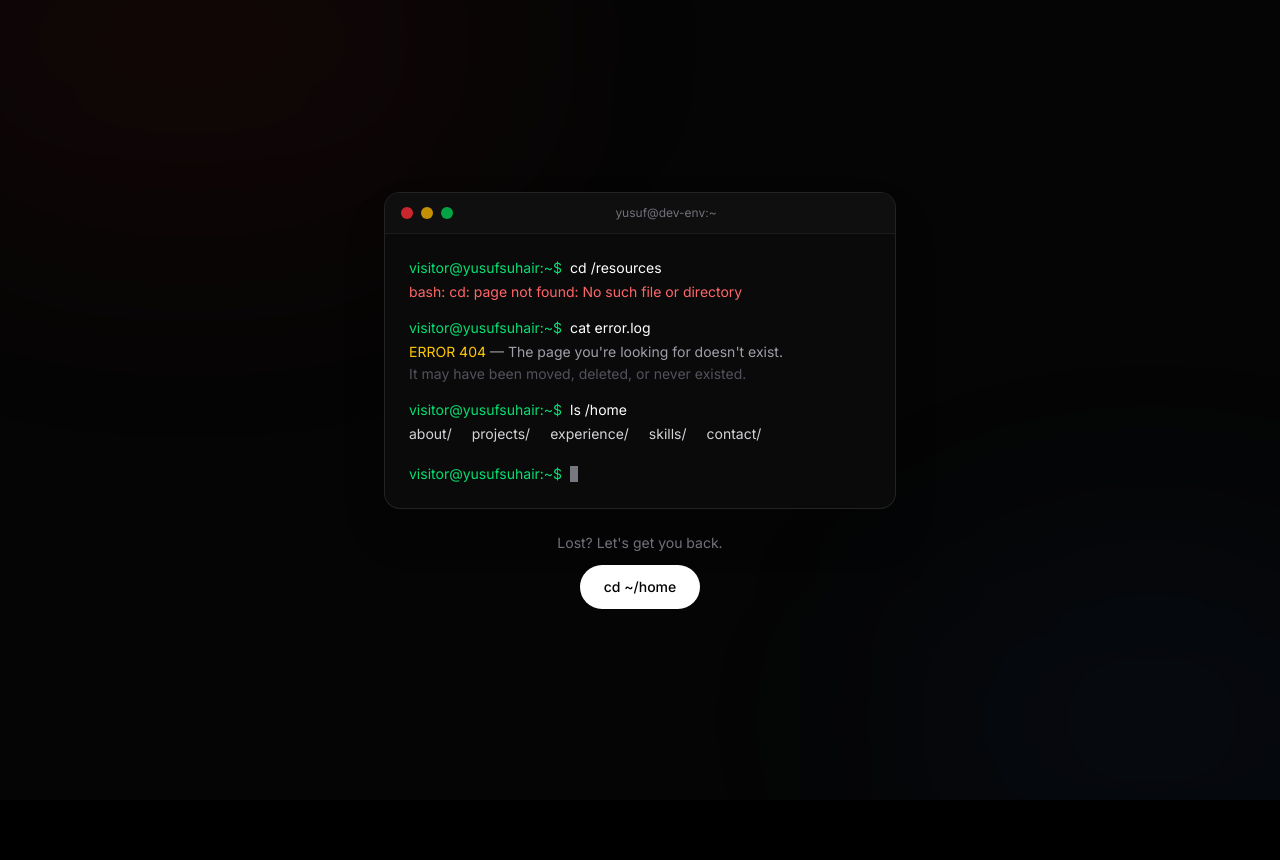
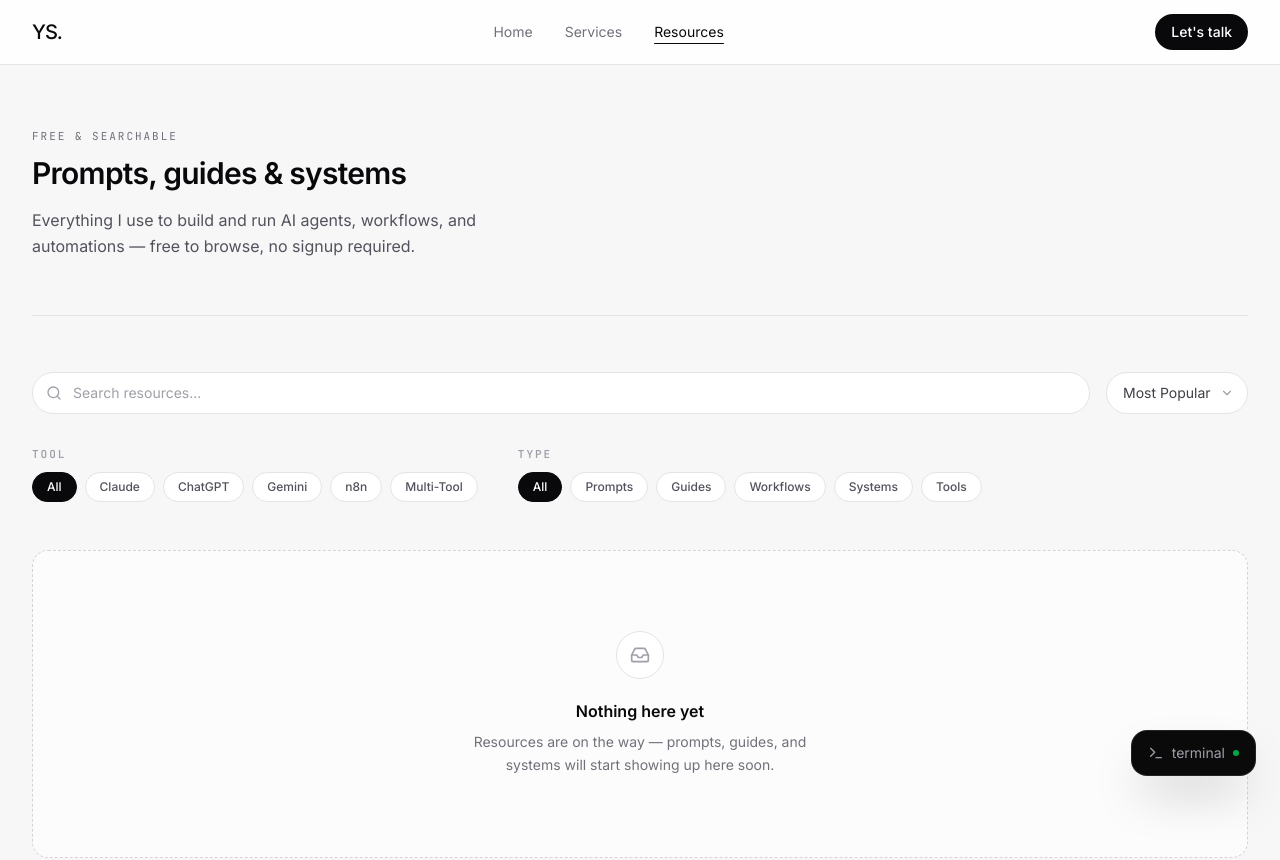
Before and after one commit to yusufsuhair/yusufsuhair-web, a Next.js app: page /resources in a window 1280 px wide. Before the commit this address had no page. Shown: the top 860 px of the page. Before the commit the page ends 800 px from the top, so only its background shows below. Built offline with nearby package versions, Linux system fonts and the light colour scheme.

Commit message:
feat: add resources page and fix YouTube video entry
Add empty-state resources page (search, sort, tool/type filters) modeled on
mavgpt.ai/resources, wire into nav. Replace stale YouTube video id/title with
the correct Macbook video.

```diff
--- /dev/null
+++ b/app/resources/page.tsx
@@ -0,0 +1,31 @@
+"use client";
+
+import BackToTop from "@/components/BackToTop";
+import LoadingScreen from "@/components/LoadingScreen";
+import Navbar from "@/components/Navbar";
+import ResourcesWidget from "@/components/ResourcesWidget";
+import TerminalModal from "@/components/TerminalModal";
+
+export default function Resources() {
+  return (
+    <div
+      className="min-h-screen bg-[#f7f7f8] text-zinc-700 antialiased selection:bg-zinc-900 selection:text-white"
+      style={{ fontFamily: "var(--font-inter), sans-serif", colorScheme: "light" }}
+    >
+      <Navbar theme="light" />
+
+      <LoadingScreen theme="light" />
+      <BackToTop theme="light" />
+      <TerminalModal />
+      <main className="relative pt-32">
+        <ResourcesWidget />
+
+        <footer className="border-t border-zinc-200 py-8 text-center">
+          <p className="font-mono text-xs uppercase tracking-widest text-zinc-500">
+            © {new Date().getFullYear()} Yusuf Suhair. All rights reserved.
+          </p>
+        </footer>
+      </main>
+    </div>
+  );
+}
--- a/components/Navbar.tsx
+++ b/components/Navbar.tsx
@@ -8,6 +8,7 @@ import { motion, AnimatePresence } from "framer-motion";
 const navLinks = [
   { href: "/", label: "Home" },
   { href: "/services", label: "Services" },
+  { href: "/resources", label: "Resources" },
 ];
 
 interface NavbarProps {
--- /dev/null
+++ b/components/ResourcesWidget.tsx
@@ -0,0 +1,141 @@
+"use client";
+
+import { useState } from "react";
+import { motion } from "framer-motion";
+import { Search, ChevronDown, Inbox } from "lucide-react";
+
+const mono = { fontFamily: "var(--font-jetbrains-mono), monospace" };
+
+const toolFilters = ["All", "Claude", "ChatGPT", "Gemini", "n8n", "Multi-Tool"] as const;
+const typeFilters = ["All", "Prompts", "Guides", "Workflows", "Systems", "Tools"] as const;
+const sortOptions = ["Most Popular", "Newest first", "A–Z"] as const;
+
+const FilterGroup = ({
+  label,
+  options,
+  active,
+  onSelect,
+}: {
+  label: string;
+  options: readonly string[];
+  active: string;
+  onSelect: (value: string) => void;
+}) => (
+  <div>
+    <span
+      className="block text-[11px] font-semibold uppercase tracking-[0.18em] text-zinc-400 mb-2.5"
+      style={mono}
+    >
+      {label}
+    </span>
+    <div className="flex flex-wrap gap-2">
+      {options.map((option) => {
+        const isActive = option === active;
+        return (
+          <button
+            key={option}
+            onClick={() => onSelect(option)}
+            className={`rounded-full border px-3.5 py-1.5 text-xs font-medium transition-colors ${
+              isActive
+                ? "border-zinc-950 bg-zinc-950 text-white"
+                : "border-zinc-200 bg-white text-zinc-600 hover:border-zinc-400 hover:text-zinc-950"
+            }`}
+          >
+            {option}
+          </button>
+        );
+      })}
+    </div>
+  </div>
+);
+
+export default function ResourcesWidget() {
+  const [activeTool, setActiveTool] = useState<string>("All");
+  const [activeType, setActiveType] = useState<string>("All");
+  const [sort, setSort] = useState<string>(sortOptions[0]);
+  const [query, setQuery] = useState("");
+
+  return (
+    <section className="relative bg-transparent text-zinc-900">
+      <div className="max-w-7xl mx-auto px-6 lg:px-8">
+
+        {/* Hero */}
+        <motion.header
+          initial={{ opacity: 0, y: 16 }} animate={{ opacity: 1, y: 0 }}
+          transition={{ duration: 0.5, ease: "easeOut" }}
+          className="pb-14 mb-14 border-b border-zinc-200 text-center md:text-left"
+        >
+          <p className="text-[11px] uppercase tracking-[0.18em] text-zinc-500" style={mono}>
+            Free & searchable
+          </p>
+          <h1 className="text-2xl md:text-3xl font-semibold tracking-tight text-zinc-950 mt-2.5">
+            Prompts, guides &amp; systems
+          </h1>
+          <p className="text-zinc-600 text-sm md:text-base mt-4 max-w-[540px] leading-relaxed mx-auto md:mx-0">
+            Everything I use to build and run AI agents, workflows, and automations — free to
+            browse, no signup required.
+          </p>
+        </motion.header>
+
+        {/* Search + Sort */}
+        <motion.div
+          initial={{ opacity: 0, y: 12 }} animate={{ opacity: 1, y: 0 }}
+          transition={{ duration: 0.5, ease: "easeOut", delay: 0.1 }}
+          className="flex flex-col md:flex-row md:items-center gap-4 mb-8"
+        >
+          <div className="relative flex-1">
+            <Search size={16} className="absolute left-3.5 top-1/2 -translate-y-1/2 text-zinc-400" />
+            <input
+              type="text"
+              value={query}
+              onChange={(e) => setQuery(e.target.value)}
+              placeholder="Search resources..."
+              className="w-full rounded-full border border-zinc-200 bg-white py-2.5 pl-10 pr-4 text-sm text-zinc-900 placeholder:text-zinc-400 outline-none transition-colors focus:border-zinc-400"
+            />
+          </div>
+
+          <div className="relative shrink-0">
+            <select
+              value={sort}
+              onChange={(e) => setSort(e.target.value)}
+              className="w-full md:w-auto appearance-none rounded-full border border-zinc-200 bg-white py-2.5 pl-4 pr-9 text-sm text-zinc-700 outline-none transition-colors focus:border-zinc-400"
+            >
+              {sortOptions.map((option) => (
+                <option key={option} value={option}>
+                  {option}
+                </option>
+              ))}
+            </select>
+            <ChevronDown size={14} className="pointer-events-none absolute right-3.5 top-1/2 -translate-y-1/2 text-zinc-400" />
+          </div>
+        </motion.div>
+
+        {/* Filters */}
+        <motion.div
+          initial={{ opacity: 0, y: 12 }} animate={{ opacity: 1, y: 0 }}
+          transition={{ duration: 0.5, ease: "easeOut", delay: 0.15 }}
+          className="flex flex-col sm:flex-row sm:items-start gap-6 sm:gap-10 mb-12"
+        >
+          <FilterGroup label="Tool" options={toolFilters} active={activeTool} onSelect={setActiveTool} />
+          <FilterGroup label="Type" options={typeFilters} active={activeType} onSelect={setActiveType} />
+        </motion.div>
+
+        {/* Resource list (empty state) */}
+        <motion.div
+          initial={{ opacity: 0, y: 12 }} whileInView={{ opacity: 1, y: 0 }}
+          viewport={{ once: true, margin: "-60px" }}
+          transition={{ duration: 0.4, ease: "easeOut" }}
+          className="rounded-2xl border border-dashed border-zinc-300 bg-white/60 py-20 px-8 text-center mb-20"
+        >
+          <div className="mx-auto flex h-12 w-12 items-center justify-center rounded-full border border-zinc-200 bg-white text-zinc-400">
+            <Inbox size={20} />
+          </div>
+          <h3 className="text-base font-semibold text-zinc-950 mt-5">Nothing here yet</h3>
+          <p className="text-sm text-zinc-500 mt-2 max-w-sm mx-auto leading-relaxed">
+            Resources are on the way — prompts, guides, and systems will start showing up here soon.
+          </p>
+        </motion.div>
+      </div>
+    </section>
+  );
+}
--- a/components/YoutubeWidget.tsx
+++ b/components/YoutubeWidget.tsx
@@ -13,8 +13,8 @@ const featuredVideos = [
     title: "Aku Punya Gaming/Programming Setup Tour | Edisi Work from Home",
   },
   {
-    id: "cMwsHGnY9tY",
-    title: "wish birthday tiktokstar/instafamous imanopie pakai progamming | programmer takde keje",
+    id: "kc8o4RCIO7w",
+    title: "Kenapa Programmer Banyak Pakai Macbook?",
   },
 ];
 
--- a/components/index.ts
+++ b/components/index.ts
@@ -3,3 +3,4 @@ export { default as ExperienceWidget } from './ExperienceWidget';
 export { default as ProjectsWidget } from './ProjectsWidget';
 export { default as SkillsWidget } from './SkillsWidget';
 export { default as ContactWidget } from './ContactWidget';
+export { default as ResourcesWidget } from './ResourcesWidget';
```
